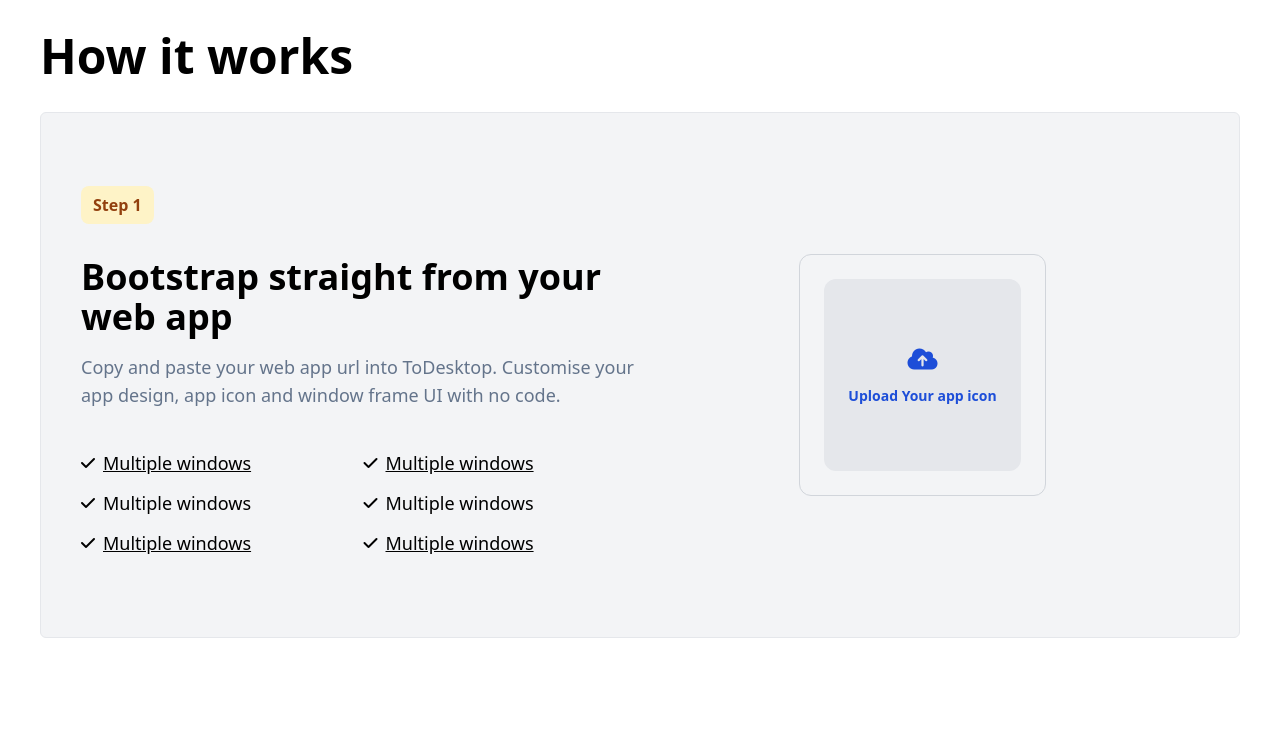
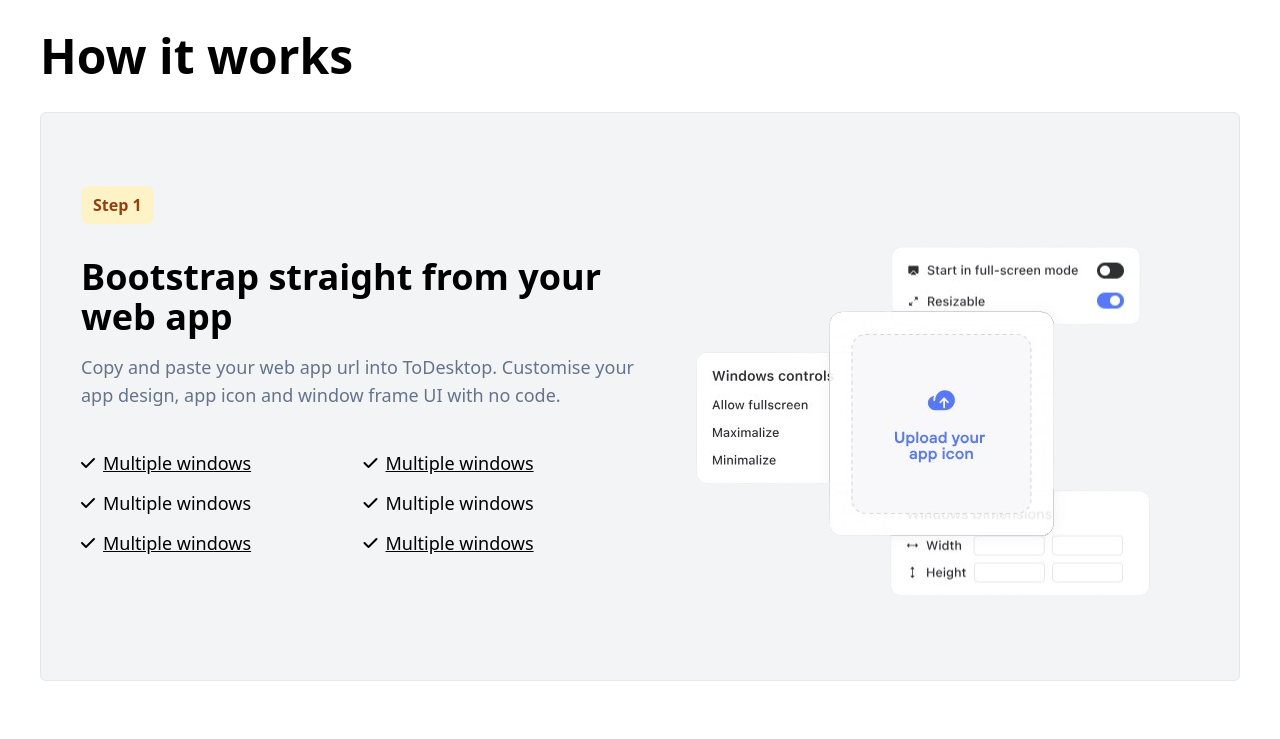
Before and after one commit to RabeelAhmed/tailwind-responsive-practice, a website: page index.html in a window 1280 px wide. Shown: the part 938-1677 px from the top of the page. Drawn offline with nearby package versions, Linux system fonts and the light colour scheme.

Commit message:
Make some changes

```diff
--- a/index.html
+++ b/index.html
@@ -699,27 +699,8 @@
             </div>
           </div>
 
-          <div id="right-content" class="mt-20 lg:mt-0 max-h-full w-full flex justify-center items-center">
-
-              <div
-                id="innder-upload"
-                class="border border-gray-300 p-6 rounded-xl"
-              >
-                <div
-                  class="px-6 py-16 rounded-xl flex flex-col items-center gap-2 bg-gray-200 border-dashed border-gray-700"
-                >
-                  <i
-                    class="fa-solid fa-cloud-arrow-up text-2xl text-blue-700"
-                  ></i>
-                  <div class="">
-                    <span
-                      class="text-sm font-semibold text-center text-blue-700"
-                      >Upload Your app icon</span
-                    >
-                  </div>
-                </div>
-              </div>
-
+          <div id="right-content" class="pt-12 h-full w-full flex justify-center">
+            <img class="" src="assets/asset.png" alt="">
           </div>
         </div>
       </div>
```
Also changed, not shown: assets/asset.png (added).
